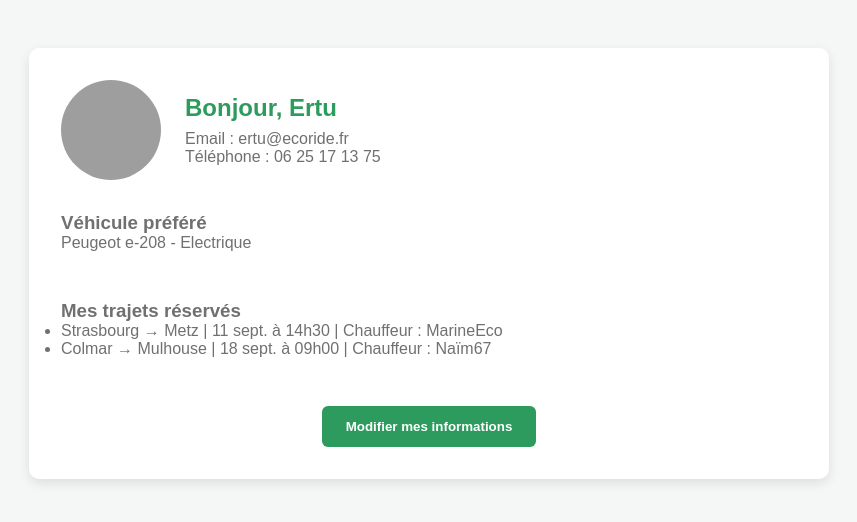
After one commit to Ertu10dEV/EcoRide, a PHP site: page /espace-utilisateur.html in a window 1280 px wide. The commit adds this page. Shown: the top 522 px of the page, without its empty margins (211-1068 px from the left). Run offline with PHP 8.4, Linux system fonts and the light colour scheme; grey boxes are pictures that could not be loaded.

Commit message:
feat : création de la page espace-utilisateur avec style

```diff
--- a/css/styles.css
+++ b/css/styles.css
@@ -180,3 +215,131 @@ footer a{
 .btn-reserver:hover {
   background-color: #207344;
 }
+
+.connexion {
+  max-width: 400px;
+  margin: 3rem auto;
+  background-color: #ffffff;
+  padding: 2rem;
+  border-radius: 8px;
+  box-shadow: 0 2px 8px rgba(0, 0, 0, 0.1);
+  text-align: center;
+}
+
+.formulaire-connexion label{
+  text-align: left;
+  font-weight: bold;
+}
+
+.formulaire-connexion input {
+  padding: 0.8rem;
+  border: 1px solid #ccc;
+  border-radius: 5px;
+  font-size: 1rem;
+  display: flex;
+  flex-direction: column;
+  gap: 1.2rem;
+  margin-top: 1rem;
+}
+
+.formulaire-connexion button:hover {
+  background-color: #207344;
+}
+
+.champ {
+  display: flex;
+  flex-direction: column;
+  text-align: left;
+}
+
+.connexion h1 {
+  margin-bottom: 2rem;
+  font-size: 1.8rem;
+  color: #2e9b5e;
+  margin-top: 1.5rem;
+}
+
+.connexion p {
+  margin-top: 2rem;
+  font-size: 0.95rem;
+  color: #444;
+}
+
+.connexion a {
+  color: #2e9b5e;
+  text-decoration: none;
+  font-weight: bold;
+}
+
+.connexion a:hover {
+  text-decoration: underline;
+}
+
+.formulaire-connexion button {
+  margin-top: 2rem;
+  padding: 0.8rem;
+  background-color: #2e9b5e;
+  color: #fff;
+  border: none;
+  border-radius: 6px;
+  cursor: pointer;
+  font-weight: bold;
+  transition: background-color 0.2s ease-in-out;
+}
+
+.espace-utilisateur {
+  max-width: 800px;
+  margin: 3rem auto;
+  padding: 2rem;
+  background-color: #ffffff;
+  border-radius: 10px;
+  box-shadow: 0 4px 12px rgba(0, 0, 0, 0.1);
+}
+
+.profil {
+  display: flex;
+  align-items: center;
+  gap: 1.5rem;
+  margin-bottom: 2rem;
+}
+
+.photo-utilisateur {
+  width: 100px;
+  height: 100px;
+  border-radius: 50%;
+  object-fit: cover;
+}
+
+.infos-profil h2 {
+  margin-bottom: 0.5rem;
+  color: #2e9b5e;
+}
+
+.vehicule,
+.reservations {
+  margin-bottom: 3rem;
+}
+
+.reservations ul {
+  padding-left: 1.2rem;
+  list-style-type: disc;
+}
+
+.modifier {
+  margin-top: 3rem;
+  display: block;
+  margin-left: auto;
+  margin-right: auto;
+  background-color: #2e9b5e;
+  color: white;
+  border: none;
+  padding: 0.8rem 1.5rem;
+  border-radius: 6px;
+  font-weight: bold;
+  cursor: pointer;
+  transition: background-color 0.2s ease-in-out;
+}
+
+.modifier:hover {
+  background-color: #207344;
+}
--- /dev/null
+++ b/espace-utilisateur.html
@@ -0,0 +1,40 @@
+<!DOCTYPE html>
+<html lang="fr">
+<head>
+    <meta charset="UTF-8">
+    <meta name="viewport" content="width=device-width, initial-scale=1.0">
+    <title>Mon espace - EcoRide</title>
+    <link rel="stylesheet" href="css/styles.css">
+</head>
+<body>
+    <main>
+        <section class="espace-utilisateur">
+            <div class="profil">
+                <img src="https://randomuser.me/api/portraits/men/42.jpg" alt="photo utilisateur" class="photo-utilisateur">
+                <div class="infos-profil">
+                    <h2>Bonjour, Ertu</h2>
+                    <p>Email : ertu@ecoride.fr</p>
+                    <p>Téléphone : 06 25 17 13 75</p>
+                </div>
+            </div>
+
+            <div class="vehicule">
+                <h3>Véhicule préféré</h3>
+                <p>Peugeot e-208 - Electrique </p>
+            </div>
+
+            <div class="reservation">
+                <h3>Mes trajets réservés</h3>
+                <ul>
+                    <li>Strasbourg → Metz | 11 sept. à 14h30 | Chauffeur : MarineEco</li>
+                    <li>Colmar → Mulhouse | 18 sept. à 09h00 | Chauffeur : Naïm67</li>
+                </ul>
+            </div>
+
+            <button class="modifier">Modifier mes informations</button>
+
+        </section>
+    </main>
+
+</body>
+</html>
--- a/index.html
+++ b/index.html
@@ -8,7 +8,7 @@
 </head>
 <body>
     <header>
-        <h1 class="logo">EcoRide</h1>
+        <img src="/img/--logo_ECORIDE.png" alt="EcoRide logo" class="logo">
         <nav>
             <ul>
                 <li><a href="#">Accueil</a></li>
```
Also changed, not shown: other parts of css/styles.css (+40 -5 lines), login.html (added, +34 -0 lines), img/--image d'accueil voiture eco.jpg (added), img/--logo_ECORIDE.png (added).
